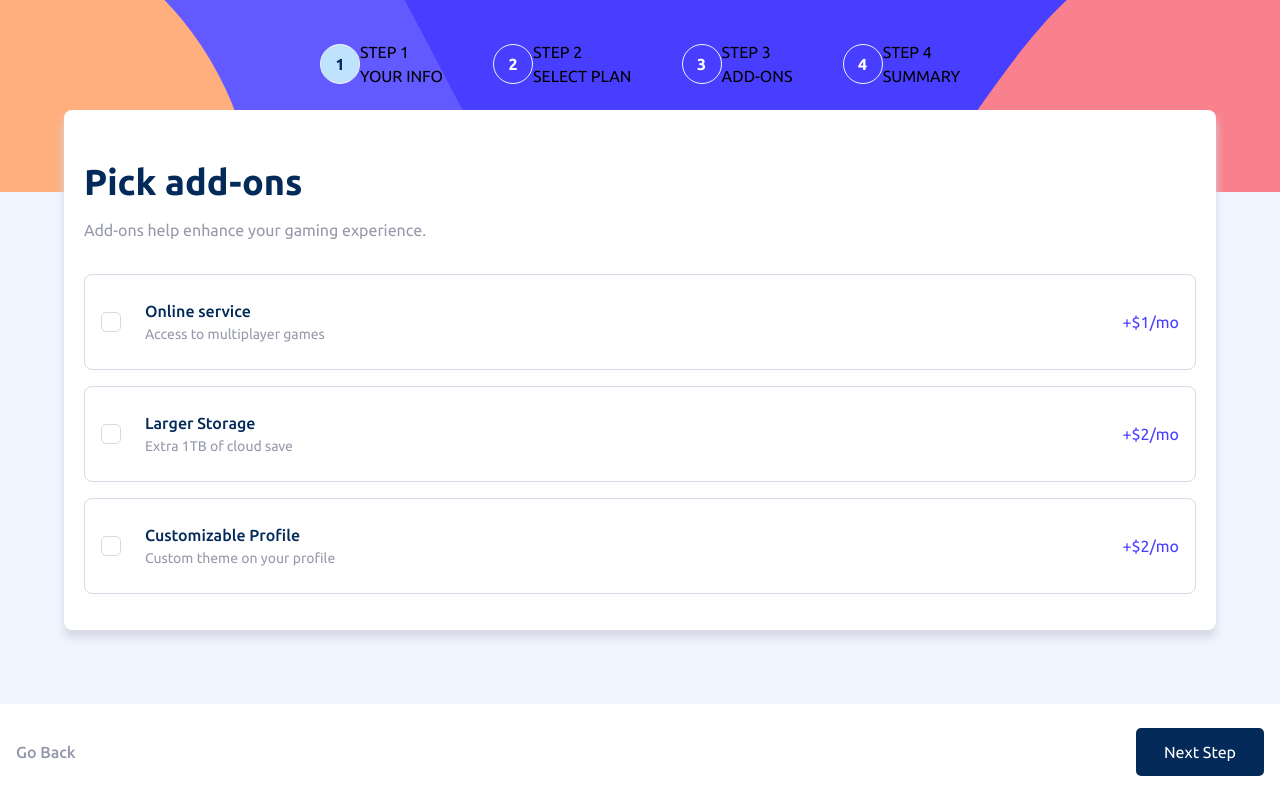
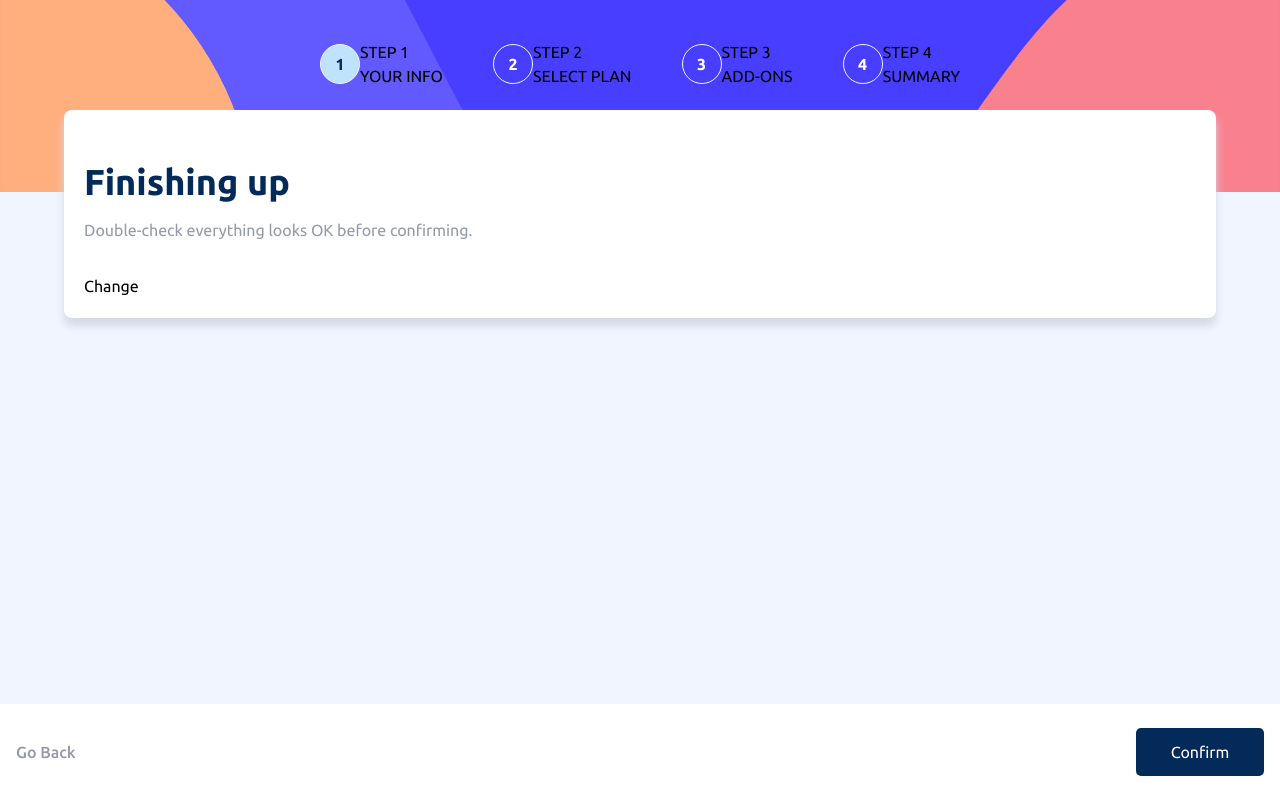
Before and after one commit to DeeNue36/React-Multi-Step-Form, a React (Vite) app: page / in a window 1280 px wide. Built offline with nearby package versions, Linux system fonts and the light colour scheme.

Commit message:
updated section four's heading

```diff
--- a/src/App.jsx
+++ b/src/App.jsx
@@ -203,7 +203,7 @@ function App() {
 
 
               {/* <!-- * Step 3: Add-ons Section --> */}
-              <section className="form add-ons-section">
+              <section className="form add-ons-section hidden">
                   <section className="form-mobile add-ons-section-mobile"> {/*<!-- * Add-ons Section Container Mobile -->*/}
 
                       <div className="form-header">
@@ -300,11 +300,11 @@ function App() {
 
 
               {/* <!-- * Step 4: Summary Section--> */}
-              <section className="summary-section hidden">
-                  <section className="summary-section-mobile"> {/*<!-- * Summary Section Container on Mobile  -->*/}
+              <section className="form summary-section">
+                  <section className="form-mobile summary-section-mobile"> {/*<!-- * Summary Section Container on Mobile  -->*/}
 
                       <div className="form-header">
-                          <h2>Finishing up</h2>
+                          <h1>Finishing up</h1>
                           <p>Double-check everything looks OK before confirming.</p>
                       </div>
                       <div className="summary-card-container">
```
